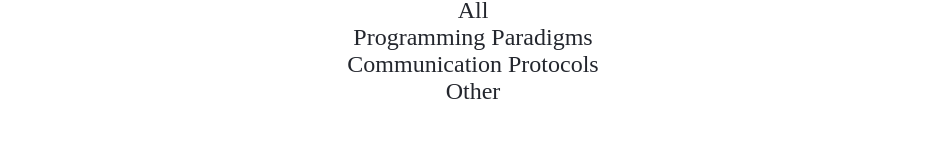
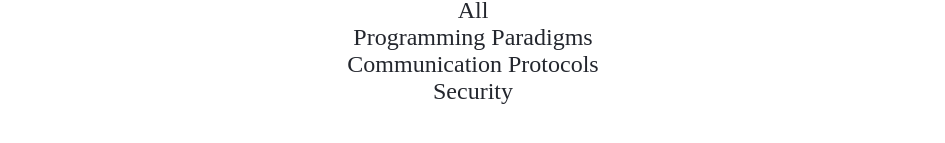
Before and after one commit to yugako/learning-cards, an Angular app: page /home in a window 1280 px wide. Shown: the part 229-372 px from the top of the page, without its empty margins (167-1112 px from the left). Built offline with nearby package versions, Linux system fonts and the light colour scheme.

Commit message:
Adjust categories

```diff
--- a/src/app/cards.ts
+++ b/src/app/cards.ts
@@ -976,7 +976,9 @@ Swagger - це тула яка дозволяє генерити специфі
     <li>
     <p><strong>DNS Spoofing.</strong> Similar to the way ARP resolves IP addresses to MAC addresses on a LAN, DNS resolves domain names to IP addresses. When using a DNS spoofing attack, the attacker attempts to introduce corrupt DNS cache information to a host in an attempt to access another host using their domain name.</p>
     </li>
-    </ul>`
+    </ul>`,
+    category: "security"
+
   },
   {
     question: 'Які є методи засоби для взлому MITM',
@@ -994,7 +996,8 @@ Swagger - це тула яка дозволяє генерити специфі
     <li>
     <p><strong>SSL Stripping.</strong> The SSL Strip takes advantage of the way most users come to SSL websites. The majority of visitors connect to a website’s page that redirects through a 302 redirect, or they arrive on an SSL page via a link from a non-SSL site. If the victim wants, for instance, to buy a product and types the URL <a href="http://www.buyme.com" rel="nofollow">www.buyme.com</a> in the address bar, the browser connects to the attacker's machine and waits for a response from the server. In an SSL Strip, the attacker, in turn, forwards the victim’s request to the online shop’s server and receives the secure HTTPS payment page. For example <a href="https://www.buyme.com" rel="nofollow">https://www.buyme.com</a>. At this point, the attacker has complete control over the secure payment page. He downgrades it from HTTPS to HTTP and sends it back to the victim’s browser. The browser is now redirected to <a href="http://www.buyme.com" rel="nofollow">http://www.buyme.com</a>. From now onward, all the victim’s data will be transferred in plain text format, and the attacker will be able to intercept it.</p>
     </li>
-    </ul>`
+    </ul>`,
+    category: "security"
   },
   {
     question: 'Як превентнути MITM атаку',
@@ -1015,23 +1018,28 @@ Swagger - це тула яка дозволяє генерити специфі
     <li>
     <p><strong>Public Key Pair Based Authentication.</strong> Man-in-the-middle attacks typically involve spoofing something or another. Public key pair based authentication like RSA can be used in various layers of the stack to help ensure whether the things you are communicating with are actually the things you want to be communicating with.</p>
     </li>
-    </ul>`
+    </ul>`,
+    category: "security"
   },
   {
     question: 'Принцип нульової довіри.',
-    answer: `Zero trust is a security strategy that assumes all users, devices and transactions are already compromised.`
+    answer: `Zero trust is a security strategy that assumes all users, devices and transactions are already compromised.`,
+    category: "security"
   },
   {
     question: 'Що таке CORS',
-    answer: ``
+    answer: ``,
+    category: "security"
   },
   {
     question: 'Які обмеження ми можемо встановити використовуючи CORS',
-    answer: ``
+    answer: ``,
+    category: "security"
   },
   {
     question: 'За допомогою якого метода відправляється Preflight request.',
-    answer: `OPTIONS`
+    answer: `OPTIONS`,
+    category: "security"
   },
   {
     question: 'Що таке OWASP TOP 10. Перерахувати їх.',
@@ -1046,109 +1054,155 @@ Vulnerable and Outdated Components <br>
 Identification and Authentication Failures <br>
 Software and Data Integrity Failures <br>
 Security Logging and Monitoring Failures  <br>
-Server-Side Request Forgery `
+Server-Side Request Forgery `,
+    category: "security"
   },
   {
     question: 'З якими ішьюсами стикалась на проекті.',
-    answer: ``
+    answer: ``,
+    category: "security"
   },
   {
     question: 'Що таке інджекшини. Як їх превентати?',
-    answer: ``
+    answer: ``,
+    category: "security"
   },
   {
     question: 'Як захиститись від фішингу?',
-    answer: ``
+    answer: ``,
+    category: "security"
   },
   {
     question: 'XSS атака. Що це? Її види, як захиститись (як юзер і як дев)?',
-    answer: ``
+    answer: ``,
+    category: "security"
   },
   {
     question: 'Vulnerable and Outdated Components атака. Як щоб превентати?',
-    answer: ``
+    answer: ``,
+    category: "security"
   },
   {
     question: 'Які є тули щоб превентати секюріті ішьюс? Статік енд динамік секюріті чек?',
     answer: `SonarQube - статичний <br>
 BluckDuck i VeraCode - динамічний<br><br>
 Статичний - без запуску код<br>
-Динамічний - в ран таймі`
+Динамічний - в ран таймі`,
+    category: "security"
+
   },
   {
     question: 'Broken Access Control атака? Як превентати?',
-    answer: ``
+    answer: ``,
+    category: "security"
+
   },
   {
     question: 'Sensitive Data Exposure (old name). Cryptographic Failures атака. Як превентати?',
-    answer: ``
+    answer: ``,
+    category: "security"
+
   },
   {
     question: 'Що таке Sensitive data?',
-    answer: `Sensitive data is confidential information that must be kept safe and out of reach from all outsiders unless they have permission to access it. (date of birth, password, credit cards etc)`
+    answer: `Sensitive data is confidential information that must be kept safe and out of reach from all outsiders unless they have permission to access it. (date of birth, password, credit cards etc)`,
+    category: "security"
+
   },
   {
     question: 'Insecure Design атака. Як превентати?',
-    answer: ``
+    answer: ``,
+    category: "security"
+
   },
   {
     question: 'SSDLC',
-    answer: ``
+    answer: ``,
+    category: "security"
+
   },
   {
     question: 'Security Misconfiguration атака. Як превентати?',
-    answer: ``
+    answer: ``,
+    category: "security"
+
   },
   {
     question: 'Яка різниця між аутентифікація і авторизація.',
-    answer: ``
+    answer: ``,
+    category: "security"
+
   },
   {
     question: 'Identification and Authentication Failures атака. Як привентати?',
-    answer: ``
+    answer: ``,
+    category: "security"
+
   },
   {
     question: 'Software and Data Integrity Failures (old name - Insecure Deserialization) атака. Як превентати?',
-    answer: ``
+    answer: ``,
+    category: "security"
+
   },
   {
     question: 'Що таке сереалізація і десереалізація?',
-    answer: ``
+    answer: ``,
+    category: "security"
+
   },
   {
     question: 'Security Logging and Monitoring Failures (old name - Insufficient Logging & Monitoring) атака. Як привентати?',
-    answer: ``
+    answer: ``,
+    category: "security"
+
   },
   {
     question: 'Server-Side Request Forgery атака. Як привентати?',
-    answer: ``
+    answer: ``,
+    category: "security"
+
   },
   {
     question: 'AUTH types.',
-    answer: ``
+    answer: ``,
+    category: "security"
+
   },
   {
     question: 'Яка у мене на проекті ауторизаціяю Який auth type.',
-    answer: ``
+    answer: ``,
+    category: "security"
+
   },
   {
     question: 'Що таке OAUTH? 1.0 / 2.0',
-    answer: ``
+    answer: ``,
+    category: "security"
+
   },
   {
     question: 'OAUTH переваги',
-    answer: ``
+    answer: ``,
+    category: "security"
+
   },
   {
     question: 'Що таке Single sign-on (SSO)?',
-    answer: ``
+    answer: ``,
+    category: "security"
+
   },
   {
     question: 'Що таке PKCE?',
-    answer: ``
+    answer: ``,
+    category: "security"
+
   },
   {
     question: 'Bearer VS JWT token',
-    answer: ``
+    answer: ``,
+    category: "security"
+
   }
 ];
```
